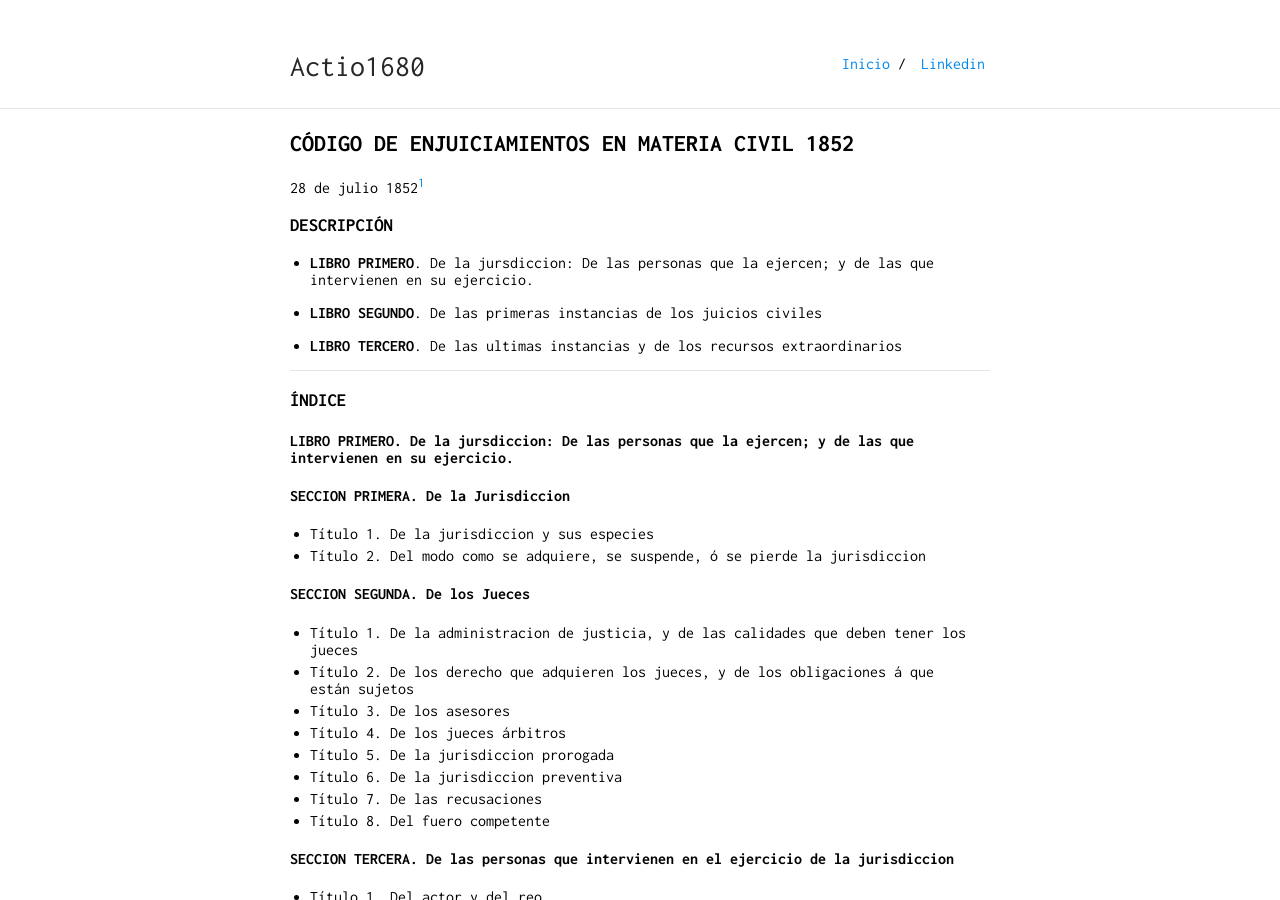
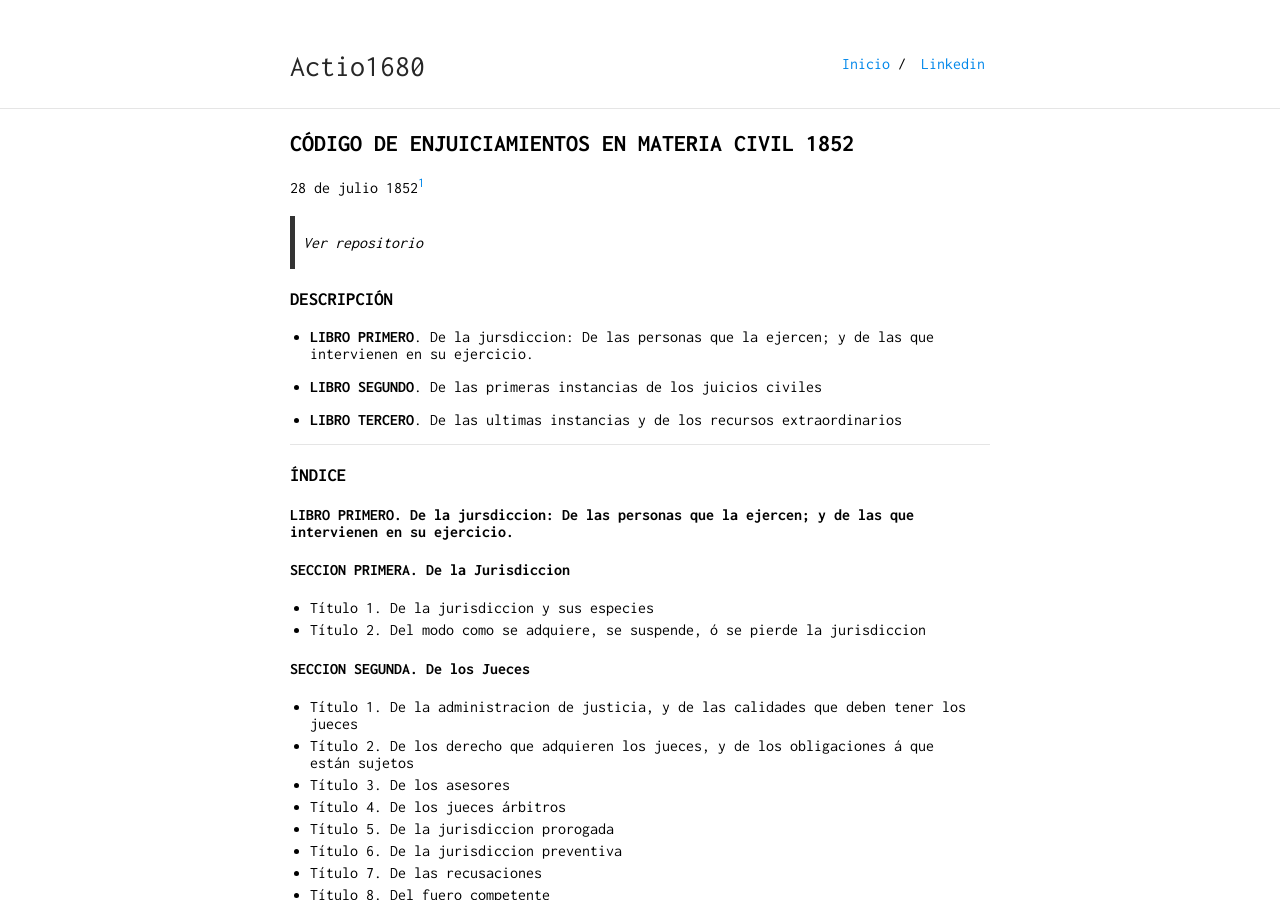
Before and after one commit to actio1680/actio1680.github.io, a Jekyll site: the page built from paginas/cpcivil1852.md, in a window 1280 px wide and 900 px high. Built offline with Jekyll 4.4.1, drawn with Linux system fonts in a browser that asks for light colours; our own code applies the rules of GitHub Pages for plain Markdown files.

Commit message:
Update cpcivil1852.md

```diff
--- a/paginas/cpcivil1852.md
+++ b/paginas/cpcivil1852.md
@@ -5,6 +5,8 @@ layout: default
 ## CÓDIGO DE ENJUICIAMIENTOS EN MATERIA CIVIL 1852
 
 28 de julio 1852[^1]
+
+> Ver repositorio
 
 ### DESCRIPCIÓN
 
```
